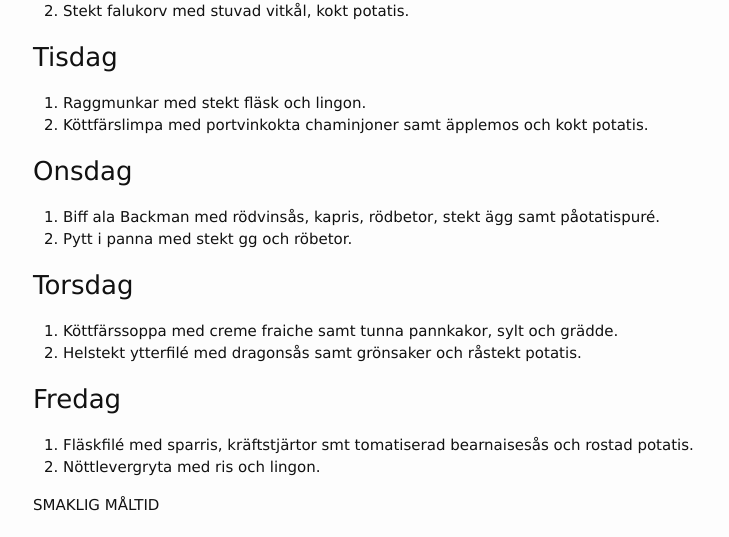
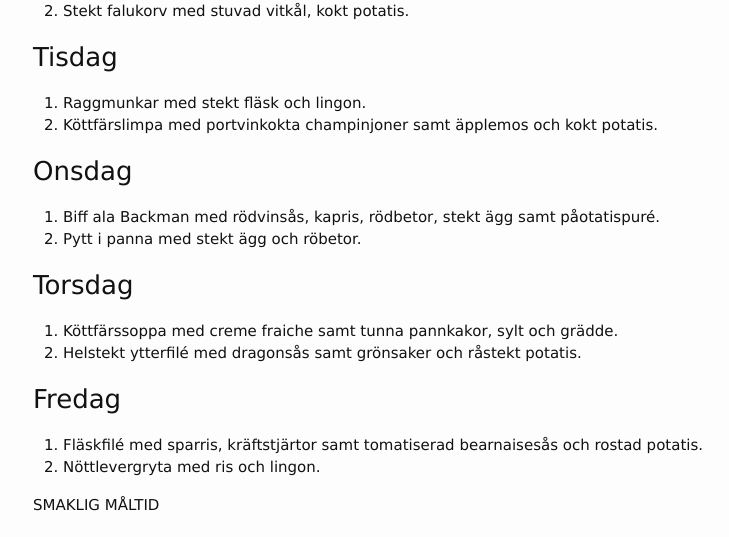
Before and after one commit to FarInn62/farinn62.github.io, a Jekyll site: the page built from lunch.md, in a window 1280 px wide. Shown: the part 261-798 px from the top of the page, without its empty margins (237-966 px from the left). Built offline with Jekyll 4.4.1, drawn with Linux system fonts in a browser that asks for light colours.

Commit message:
Update lunch.md

```diff
--- a/lunch.md
+++ b/lunch.md
@@ -17,12 +17,12 @@ Alla rätter: 100:- Take away: 85:-
 ### Tisdag
 
 1. Raggmunkar med stekt fläsk och lingon.
-2. Köttfärslimpa med portvinkokta chaminjoner samt äpplemos och kokt potatis.
+2. Köttfärslimpa med portvinkokta champinjoner samt äpplemos och kokt potatis.
 
 ### Onsdag
 
 1. Biff ala Backman med rödvinsås, kapris, rödbetor, stekt ägg samt påotatispuré.
-2. Pytt i panna med stekt gg och röbetor.
+2. Pytt i panna med stekt ägg och röbetor.
 
 ### Torsdag
 
@@ -31,7 +31,7 @@ Alla rätter: 100:- Take away: 85:-
 
 ### Fredag
 
-1. Fläskfilé med sparris, kräftstjärtor smt tomatiserad bearnaisesås och rostad potatis.
+1. Fläskfilé med sparris, kräftstjärtor samt tomatiserad bearnaisesås och rostad potatis.
 2. Nöttlevergryta med ris och lingon.
 
 SMAKLIG MÅLTID
```
